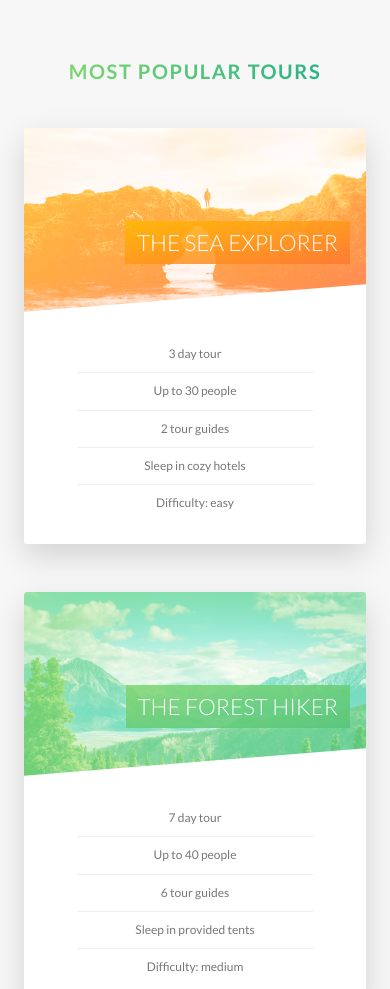
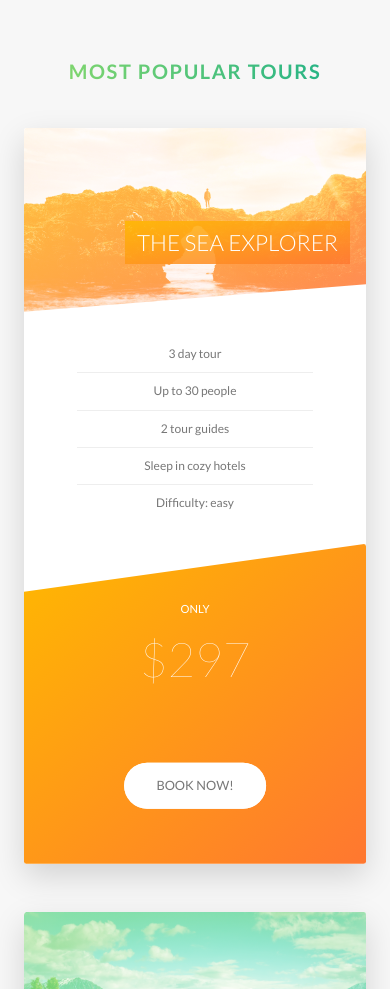
Before and after one commit to herzogmatthias/natours, a website: page build/index.html in a window 390 px wide. Shown: the part 2483-3472 px from the top of the page. Drawn offline with Linux system fonts and the light colour scheme.

Commit message:
responsive design for tours section

```diff
--- a/sass/components/_card.scss
+++ b/sass/components/_card.scss
@@ -163,4 +163,46 @@
     font-size: 6rem;
     font-weight: 100;
   }
+
+  @include respond(tab-port) {
+    //Functionality
+    height: auto;
+    border-radius: 3px;
+    background-color: $color-white;
+    box-shadow: 0 1.5rem 4rem rgba($color: $color-black, $alpha: 0.15);
+
+    &__side {
+      position: relative;
+      box-shadow: none;
+
+      &--back {
+        height: 40rem;
+        transform: rotateY(0);
+        clip-path: polygon(0 15%, 100% 0, 100% 100%, 0% 100%);
+      }
+      &:hover &__side--front {
+        transform: rotateY(0);
+      }
+      &__details {
+        padding: 1rem 3rem;
+      }
+      //Front side styling
+
+      &__cta {
+        position: relative;
+        top: 0%;
+        left: 0%;
+        transform: translate(0);
+        width: 100%;
+        padding: 7rem 4rem 4rem 4rem;
+      }
+
+      &__price-box {
+        margin-bottom: 3rem;
+      }
+      &__price-value {
+        font-size: 4rem;
+      }
+    }
+  }
 }
```
Also changed, not shown: build/css/main.css.
